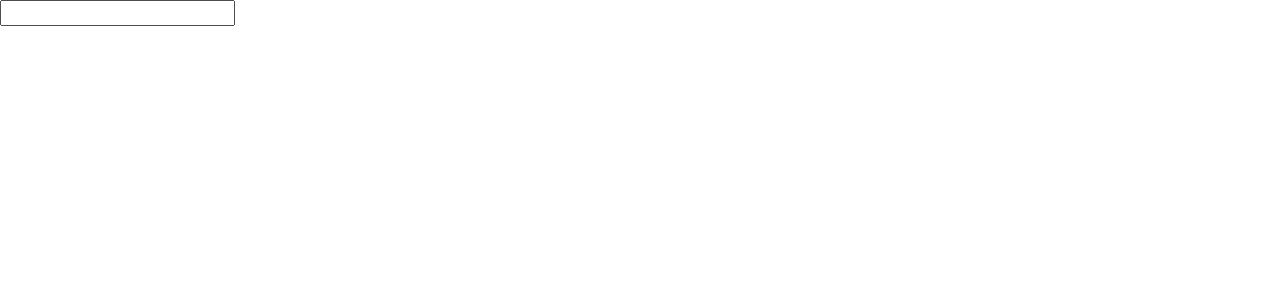
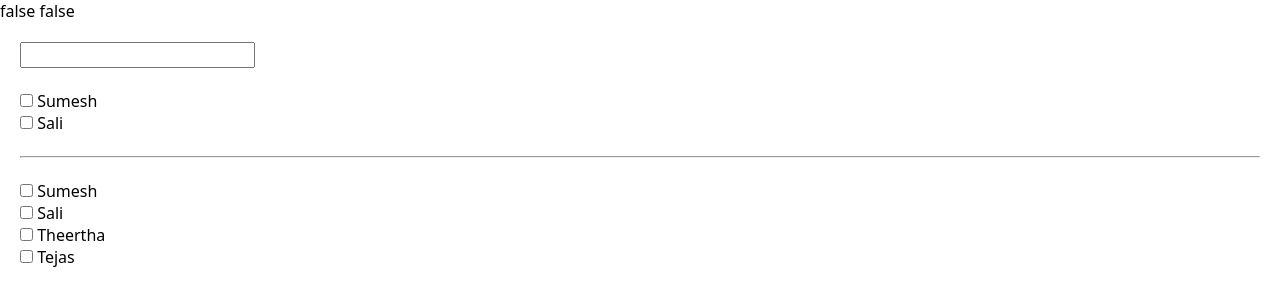
Before and after one commit to sumeshmon/svelte, a SvelteKit app in the folder myApp/: page /forms in a window 1280 px wide. Shown: the top 306 px of the page. Built offline with nearby package versions, Linux system fonts and the light colour scheme.

Commit message:
form checkbox

```diff
--- a/myApp/src/routes/forms/+page.svelte
+++ b/myApp/src/routes/forms/+page.svelte
@@ -1,12 +1,51 @@
 <script lang="ts">
     let name: string | undefined;
+    let sumesh = false
+    let sali = false
+
+    let family :string[] = []
 </script>
 
 {#if name}
-    <h2>{name}</h2>
+    <h2>{name} </h2>
 {/if}
+<div>
+    {sumesh} {sali}
+</div>
+<form action="" class="form">
+    <input type="text" placeholder="{name}" bind:value={name}>
+    <br><br>
 
-<form action="">
-    <input type="text" placeholder="{name}" bind:value={name}>
+    <label for="Family">
+        <input type="checkbox" name="" bind:checked={sumesh}> Sumesh
+    </label>
+    <br>
+    <label for="Family">
+        <input type="checkbox" name="" bind:checked={sali}> Sali
+    </label>
+    <!-- If if use like above many variables need to declare -->
+     <br><br>
+<hr>
 
+{#if family}
+    <div>{family}</div>
+{/if}
+<br>
+    <label for="family">
+        <input type="checkbox" value="sumesh" bind:group={family}>
+    </label> Sumesh <br>
+    <label for="family">
+        <input type="checkbox" value="sali" bind:group={family}>
+    </label> Sali<br>
+    <label for="family">
+        <input type="checkbox" value="theertha" bind:group={family}>
+    </label> Theertha
+    <label for="family"> <br>
+        <input type="checkbox" value="tejas" bind:group={family}>
+    </label> Tejas
 </form>
+<style>
+    form{
+        margin: 20px;
+    }
+</style>
--- a/myApp/src/routes/slot/+page.svelte
+++ b/myApp/src/routes/slot/+page.svelte
@@ -10,6 +10,7 @@
     let hideModal = () => {
         showModal = !showModal
     }
+
 </script>
 <Modal {showModal} on:click={hideModal}>
     <div slot="title">I am from named title</div>
```
Also changed, not shown: 1 other file (tests, documents, lock files or other folders).
